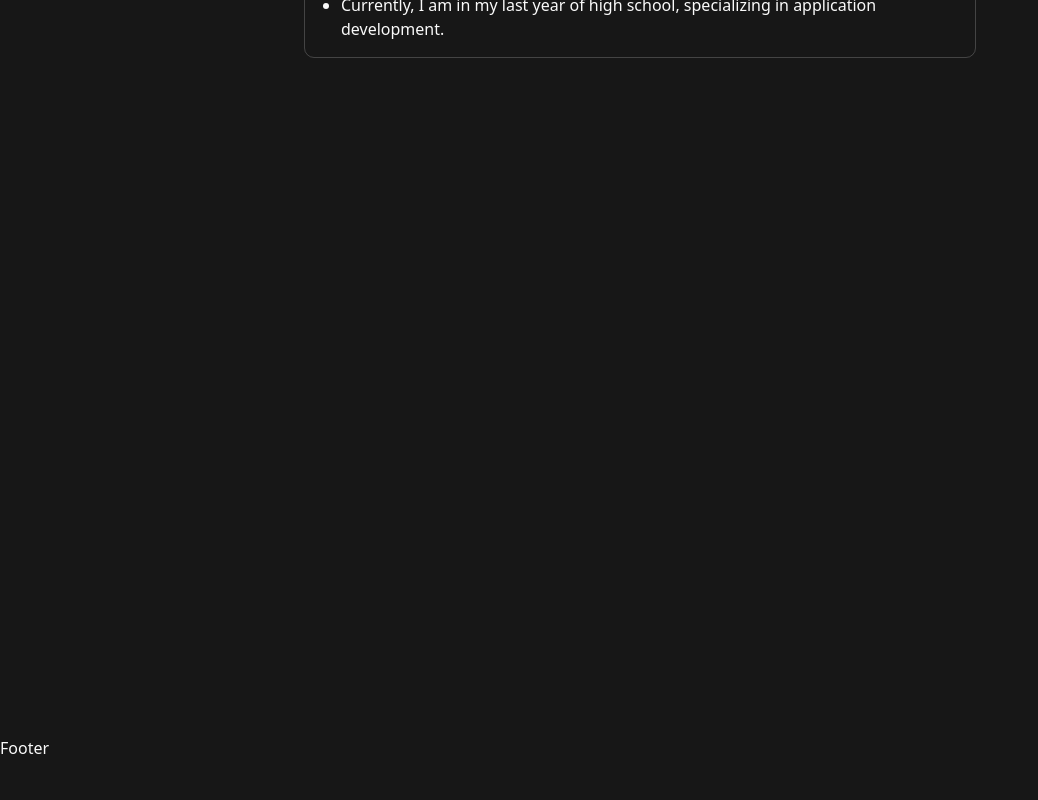
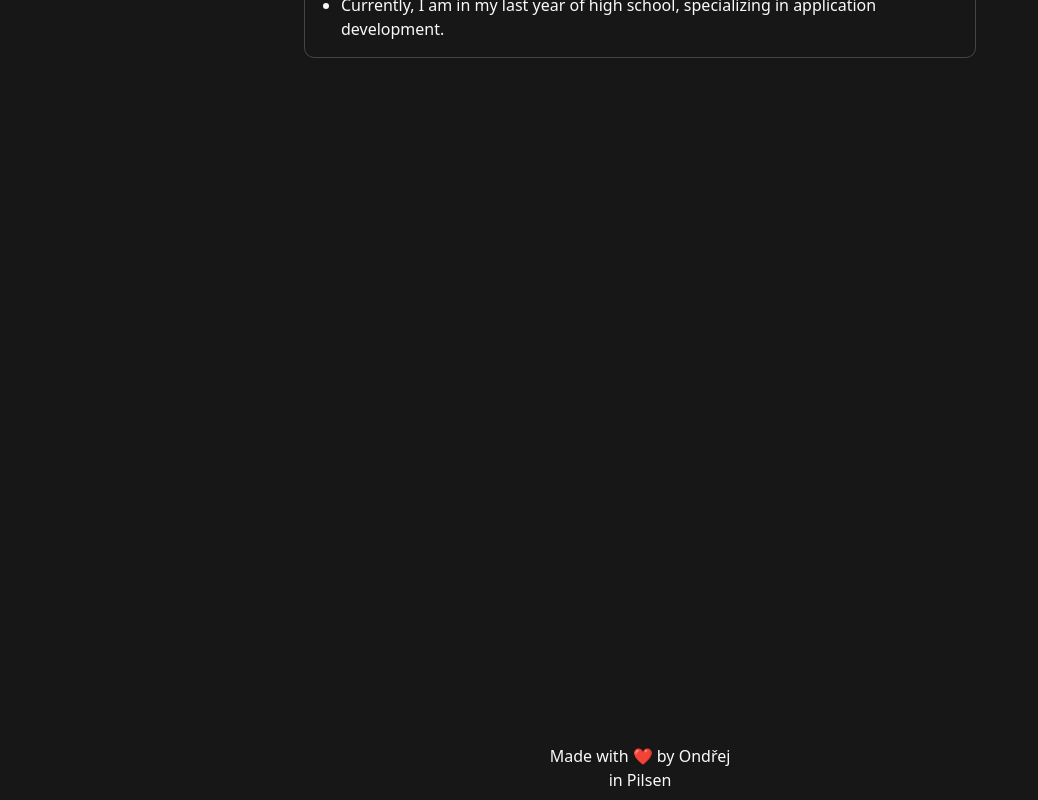
Before and after one commit to florixak/ondrej-portfolio, a Next.js app: page / in a window 1280 px wide. Shown: the part 256-1056 px from the top of the page, without its empty margins (0-1038 px from the left). Before the commit the page ends 1016 px from the top, so only its background shows below. Built offline with nearby package versions, Linux system fonts and the light colour scheme; no server answers.

Commit message:
Create footer

```diff
--- a/components/Footer.tsx
+++ b/components/Footer.tsx
@@ -1,5 +1,9 @@
 const Footer = () => {
-  return <footer>Footer</footer>;
+  return (
+    <footer className="flex items-center justify-center w-full h-16">
+      <p className="max-w-46 text-center">Made with ❤ by Ondřej in Pilsen</p>
+    </footer>
+  );
 };
 
 export default Footer;
```
